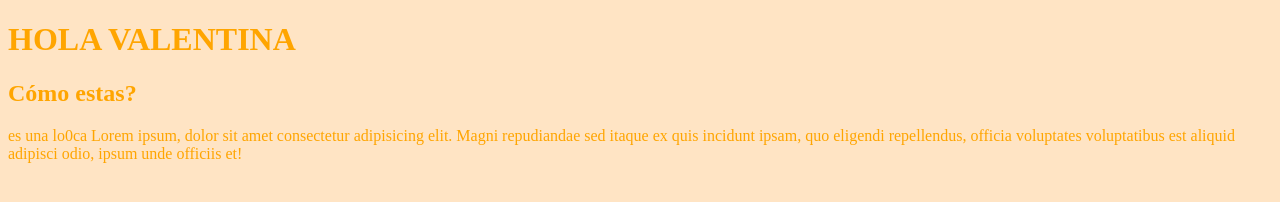
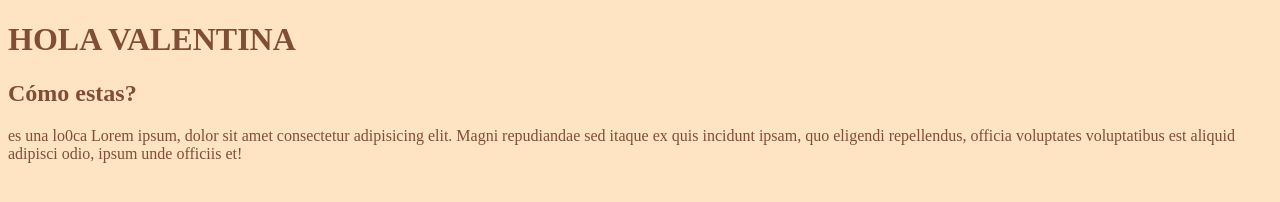
Before and after one commit to valenpolzinetti-beep/practica-1, a plain HTML site: page CLASE 2/index.html in a window 1280 px wide. Drawn offline with Linux system fonts and the light colour scheme.

Commit message:
cambio color tipografia

```diff
--- a/CLASE 2/Diseño.css
+++ b/CLASE 2/Diseño.css
@@ -1,4 +1,4 @@
 body{
     background-color: bisque;
-    color: orange;
+    color: rgba(95, 37, 11, 0.788);
 }
```
